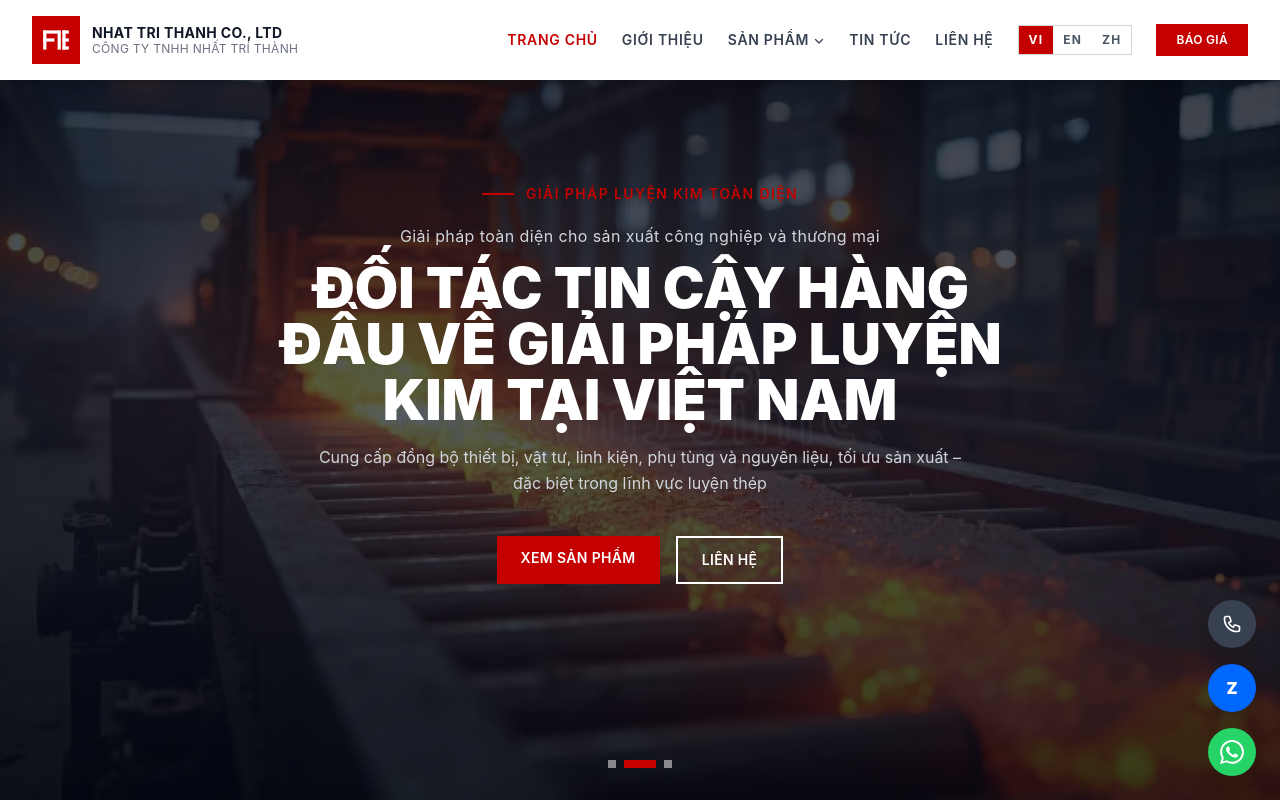
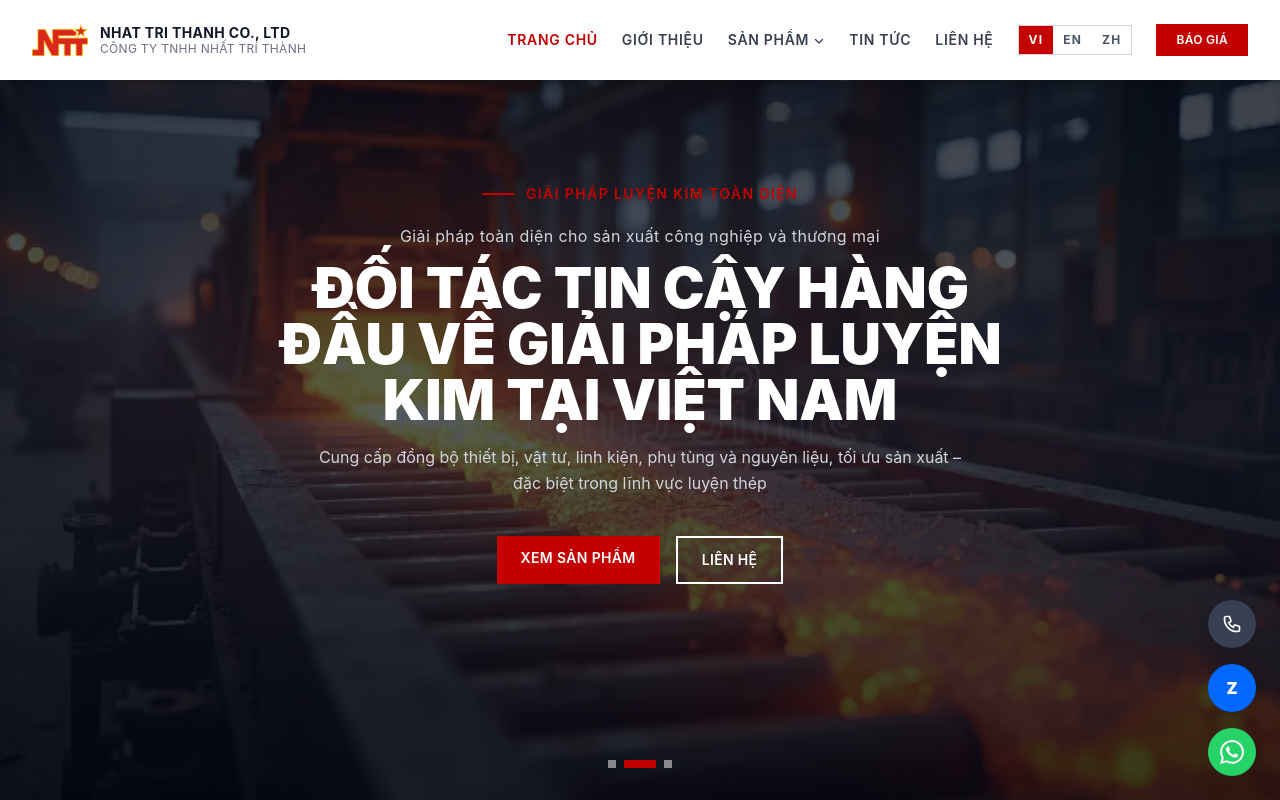
Before and after one commit to namth1793/nhat_tri_thanh, a Next.js app in the folder frontend/: page / in a window 1280 px wide. Shown: the top 800 px of the page. Built offline with nearby package versions, Linux system fonts and the light colour scheme.

Commit message:
update ui

```diff
--- a/frontend/app/about/page.jsx
+++ b/frontend/app/about/page.jsx
@@ -88,25 +88,6 @@ export default function AboutPage() {
         </div>
       </section>
 
-      {/* Team */}
-      <section className="py-20 bg-gray-50">
-        <div className="max-w-7xl mx-auto px-4 sm:px-6 lg:px-8">
-          <div className="text-center mb-14">
-            <p className="text-primary font-semibold uppercase tracking-widest text-sm mb-3">{a.teamTag}</p>
-            <h2 className="text-3xl md:text-4xl font-bold text-gray-900">{a.teamTitle}</h2>
-          </div>
-          <div className="grid grid-cols-1 sm:grid-cols-2 lg:grid-cols-4 gap-8">
-            {a.team.map((member, idx) => (
-              <div key={idx} className="bg-white p-8 text-center">
-                <div className="w-20 h-20 bg-gray-200 rounded-full mx-auto mb-4" />
-                <h3 className="font-bold text-gray-900 text-lg">{member.name}</h3>
-                <p className="text-primary text-sm font-semibold uppercase tracking-wide mb-3">{member.role}</p>
-                <p className="text-gray-500 text-sm leading-relaxed">{member.desc}</p>
-              </div>
-            ))}
-          </div>
-        </div>
-      </section>
     </>
   );
 }
--- a/frontend/components/Footer.jsx
+++ b/frontend/components/Footer.jsx
@@ -1,5 +1,6 @@
 'use client';
 import Link from 'next/link';
+import Image from 'next/image';
 import { useLanguage } from '../context/LanguageContext';
 
 export default function Footer() {
@@ -19,9 +20,13 @@ export default function Footer() {
           {/* Brand */}
           <div className="lg:col-span-2">
             <div className="flex items-center gap-3 mb-5">
-              <div className="w-10 h-10 bg-primary flex items-center justify-center">
-                <span className="text-white font-bold text-lg">N</span>
-              </div>
+              <Image
+                src="/images/logo.jpg"
+                alt="Nhật Trí Thành Logo"
+                width={52}
+                height={52}
+                className="object-contain bg-white p-1"
+              />
               <div>
                 <div className="font-bold text-base leading-tight tracking-tight">NHẬT TRÍ THÀNH</div>
                 <div className="text-xs leading-tight tracking-widest uppercase text-red-300">CÔNG TY TNHH</div>
--- a/frontend/components/Header.jsx
+++ b/frontend/components/Header.jsx
@@ -1,6 +1,7 @@
 'use client';
 import { useState } from 'react';
 import Link from 'next/link';
+import Image from 'next/image';
 import { usePathname } from 'next/navigation';
 import { useLanguage } from '../context/LanguageContext';
 import { categoryLinks } from '../data/productData';
@@ -30,18 +31,13 @@ export default function Header() {
         <div className="flex items-center justify-between h-16 md:h-20">
           {/* Logo */}
           <Link href="/" className="flex items-center gap-3 flex-shrink-0">
-            <div className="w-12 h-12 bg-primary flex items-center justify-center flex-shrink-0">
-              <svg viewBox="0 0 40 40" className="w-8 h-8 fill-white">
-                <rect x="4" y="8" width="4" height="24" />
-                <rect x="4" y="8" width="20" height="4" />
-                <rect x="4" y="18" width="14" height="4" />
-                <rect x="22" y="8" width="4" height="24" />
-                <rect x="28" y="8" width="4" height="24" />
-                <rect x="28" y="8" width="8" height="4" />
-                <rect x="28" y="18" width="8" height="4" />
-                <rect x="28" y="28" width="8" height="4" />
-              </svg>
-            </div>
+            <Image
+              src="/images/logo.jpg"
+              alt="Nhật Trí Thành Logo"
+              width={56}
+              height={56}
+              className="object-contain"
+            />
             <div className="flex flex-col">
               <div className="font-bold text-sm leading-tight tracking-wide text-gray-900">NHAT TRI THANH CO., LTD</div>
               <div className="text-xs leading-tight tracking-wide text-gray-500">CÔNG TY TNHH NHẤT TRÍ THÀNH</div>
```
Also changed, not shown: frontend/assets/company/logo.jpg (added), frontend/public/images/logo.jpg (added).
